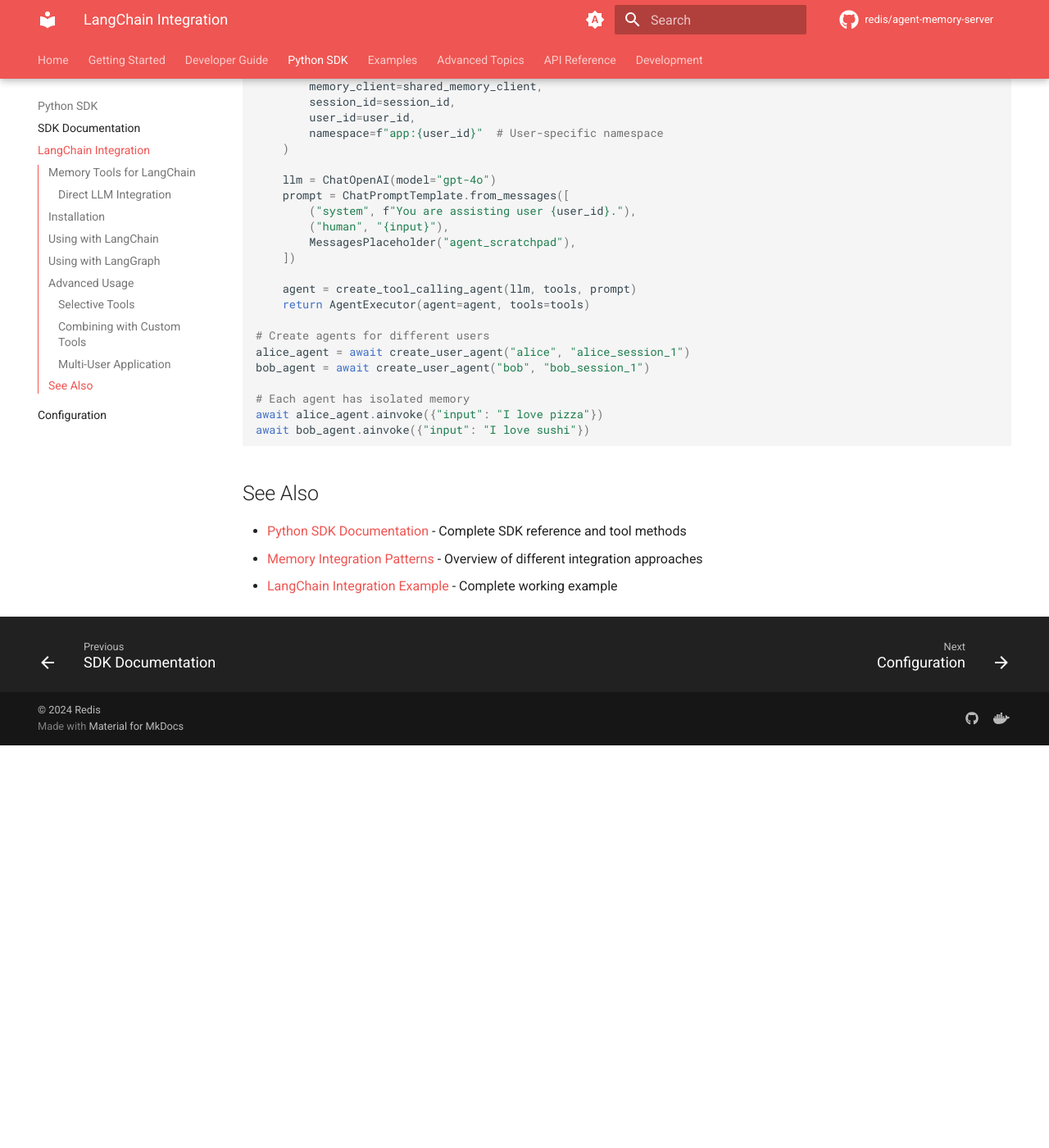
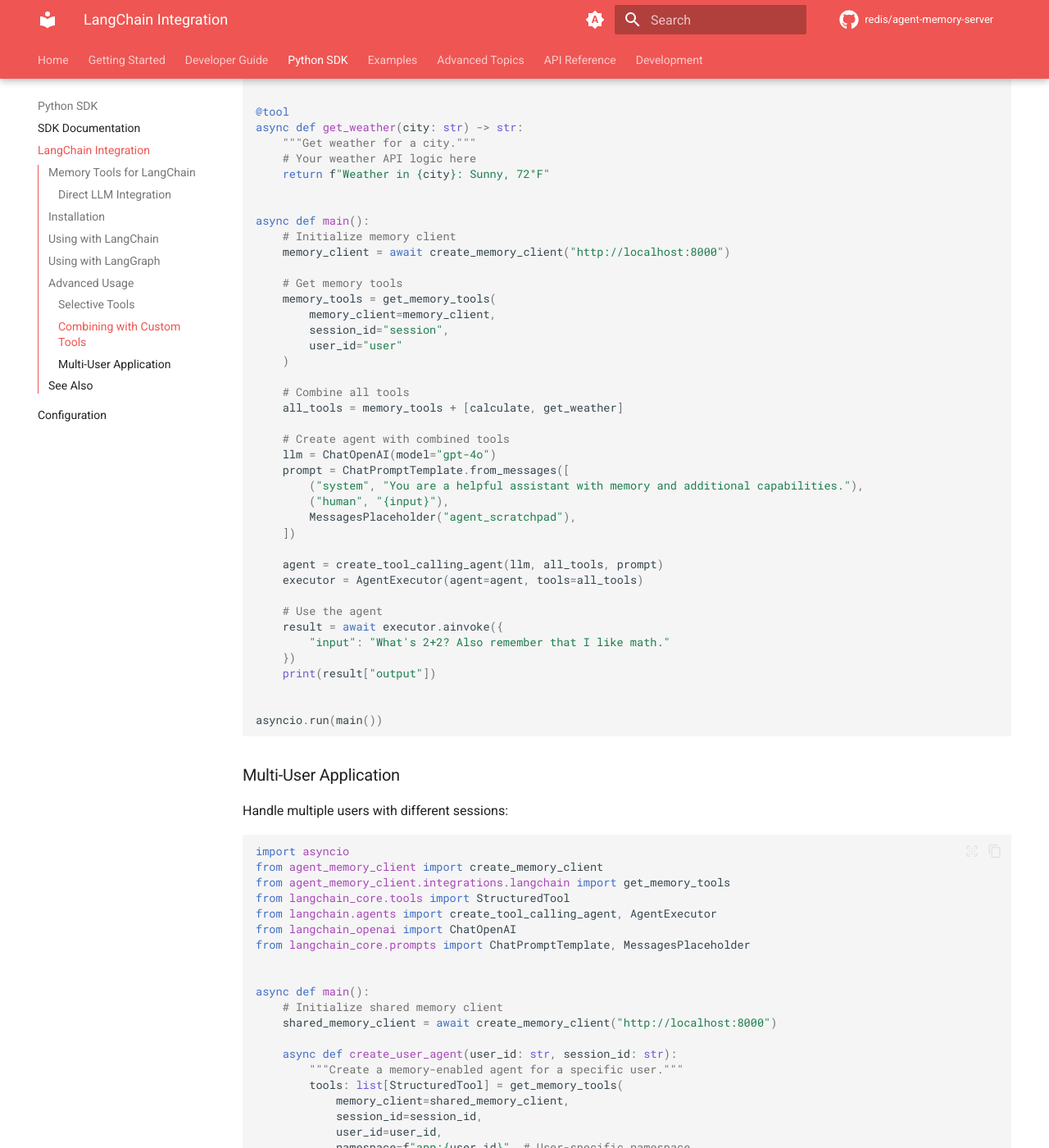
Before and after one commit to redis/agent-memory-server, an MkDocs documentation site: the page built from docs/langchain-integration.md, in a window 1280 px wide and 1400 px high, scrolled down 4377 px. Shown: the whole window at 82% size. Built offline with MkDocs 1.6.1 and Material for MkDocs 9.7.7, drawn with Linux system fonts in a browser that asks for light colours; comment, search, counter and statistics services are not loaded; the version menu is left out; before the commit the page ends 5286 px from its top, so only the background shows below that; some of the changed text lies outside the part shown.

Commit message:
docs: Make all LangChain integration examples runnable
Wrap all code examples in async main() functions with asyncio.run():
- Direct LLM Integration example
- Using with LangChain example
- Using with LangGraph example
- Selective Tools example
- Combining with Custom Tools example (added missing prompt)
- Multi-User Application example

All examples are now copy-paste runnable without modification.

````diff
--- a/docs/langchain-integration.md
+++ b/docs/langchain-integration.md
@@ -13,30 +13,36 @@
 You can bind memory tools directly to a LangChain LLM:
 
 ```python
+import asyncio
 from agent_memory_client import create_memory_client
 from agent_memory_client.integrations.langchain import get_memory_tools
 from langchain_openai import ChatOpenAI
 from langchain_core.tools import StructuredTool
 
-# Initialize the memory client
-memory_client = await create_memory_client("http://localhost:8000")
 
-# Get memory tools as LangChain StructuredTool instances
-tools: list[StructuredTool] = get_memory_tools(
-    memory_client=memory_client,
-    session_id="user_session_123",
-    user_id="alice"
-)
+async def main():
+    # Initialize the memory client
+    memory_client = await create_memory_client("http://localhost:8000")
 
-# Bind tools to an LLM
-llm = ChatOpenAI(model="gpt-4o")
-llm_with_tools = llm.bind_tools(tools)
+    # Get memory tools as LangChain StructuredTool instances
+    tools: list[StructuredTool] = get_memory_tools(
+        memory_client=memory_client,
+        session_id="user_session_123",
+        user_id="alice"
+    )
 
-# Use the LLM with memory capabilities
-response = await llm_with_tools.ainvoke(
-    "Remember that I prefer morning meetings and I work remotely"
-)
-print(response)
+    # Bind tools to an LLM
+    llm = ChatOpenAI(model="gpt-4o")
+    llm_with_tools = llm.bind_tools(tools)
+
+    # Use the LLM with memory capabilities
+    response = await llm_with_tools.ainvoke(
+        "Remember that I prefer morning meetings and I work remotely"
+    )
+    print(response)
+
+
+asyncio.run(main())
 ```
 
 The LLM can now automatically use memory tools to store and retrieve information during conversations.
@@ -60,6 +66,7 @@
 Here's a complete example of creating a memory-enabled LangChain agent:
 
 ```python
+import asyncio
 from agent_memory_client import create_memory_client
 from agent_memory_client.integrations.langchain import get_memory_tools
 from langchain.agents import create_tool_calling_agent, AgentExecutor
@@ -67,38 +74,43 @@
 from langchain_core.tools import StructuredTool
 from langchain_openai import ChatOpenAI
 
-# Initialize memory client
-memory_client = await create_memory_client("http://localhost:8000")
 
-# Get memory tools
-tools: list[StructuredTool] = get_memory_tools(
-    memory_client=memory_client,
-    session_id="my_session",
-    user_id="alice"
-)
+async def main():
+    # Initialize memory client
+    memory_client = await create_memory_client("http://localhost:8000")
 
-# Create LangChain agent
-llm = ChatOpenAI(model="gpt-4o")
-prompt = ChatPromptTemplate.from_messages([
-    ("system", "You are a helpful assistant with persistent memory."),
-    ("human", "{input}"),
-    MessagesPlaceholder("agent_scratchpad"),
-])
+    # Get memory tools
+    tools: list[StructuredTool] = get_memory_tools(
+        memory_client=memory_client,
+        session_id="my_session",
+        user_id="alice"
+    )
 
-agent = create_tool_calling_agent(llm, tools, prompt)
-executor = AgentExecutor(agent=agent, tools=tools)
+    # Create LangChain agent
+    llm = ChatOpenAI(model="gpt-4o")
+    prompt = ChatPromptTemplate.from_messages([
+        ("system", "You are a helpful assistant with persistent memory."),
+        ("human", "{input}"),
+        MessagesPlaceholder("agent_scratchpad"),
+    ])
 
-# Use the agent
-result = await executor.ainvoke({
-    "input": "Remember that I love pizza and work at TechCorp"
-})
-print(result["output"])
+    agent = create_tool_calling_agent(llm, tools, prompt)
+    executor = AgentExecutor(agent=agent, tools=tools)
 
-# Later conversation - agent can recall the information
-result = await executor.ainvoke({
-    "input": "What do you know about my food preferences?"
-})
-print(result["output"])
+    # Use the agent
+    result = await executor.ainvoke({
+        "input": "Remember that I love pizza and work at TechCorp"
+    })
+    print(result["output"])
+
+    # Later conversation - agent can recall the information
+    result = await executor.ainvoke({
+        "input": "What do you know about my food preferences?"
+    })
+    print(result["output"])
+
+
+asyncio.run(main())
 ```
 
 ## Using with LangGraph
@@ -106,37 +118,43 @@
 You can use memory tools in LangGraph workflows:
 
 ```python
+import asyncio
 from agent_memory_client import create_memory_client
 from agent_memory_client.integrations.langchain import get_memory_tools
 from langchain_core.tools import StructuredTool
 from langchain_openai import ChatOpenAI
 from langgraph.prebuilt import create_react_agent
 
-# Initialize memory client
-memory_client = await create_memory_client("http://localhost:8000")
 
-# Get memory tools
-tools: list[StructuredTool] = get_memory_tools(
-    memory_client=memory_client,
-    session_id="langgraph_session",
-    user_id="alice"
-)
+async def main():
+    # Initialize memory client
+    memory_client = await create_memory_client("http://localhost:8000")
 
-# Create a LangGraph agent with memory tools
-llm = ChatOpenAI(model="gpt-4o")
-graph = create_react_agent(llm, tools)
+    # Get memory tools
+    tools: list[StructuredTool] = get_memory_tools(
+        memory_client=memory_client,
+        session_id="langgraph_session",
+        user_id="alice"
+    )
 
-# Use the agent
-result = await graph.ainvoke({
-    "messages": [("user", "Remember that I'm learning Python and prefer visual examples")]
-})
-print(result["messages"][-1].content)
+    # Create a LangGraph agent with memory tools
+    llm = ChatOpenAI(model="gpt-4o")
+    graph = create_react_agent(llm, tools)
 
-# Continue the conversation
-result = await graph.ainvoke({
-    "messages": [("user", "What programming language am I learning?")]
-})
-print(result["messages"][-1].content)
+    # Use the agent
+    result = await graph.ainvoke({
+        "messages": [("user", "Remember that I'm learning Python and prefer visual examples")]
+    })
+    print(result["messages"][-1].content)
+
+    # Continue the conversation
+    result = await graph.ainvoke({
+        "messages": [("user", "What programming language am I learning?")]
+    })
+    print(result["messages"][-1].content)
+
+
+asyncio.run(main())
 ```
 
 ## Advanced Usage
@@ -146,15 +164,25 @@
 Get only specific tools you need:
 
 ```python
+import asyncio
+from agent_memory_client import create_memory_client
 from agent_memory_client.integrations.langchain import get_memory_tools
 from langchain_core.tools import StructuredTool
 
-tools: list[StructuredTool] = get_memory_tools(
-    memory_client=client,
-    session_id="chat_session",
-    user_id="alice",
-    tools=["search_memory", "create_long_term_memory"]
-)
+
+async def main():
+    # Initialize memory client
+    memory_client = await create_memory_client("http://localhost:8000")
+
+    tools: list[StructuredTool] = get_memory_tools(
+        memory_client=memory_client,
+        session_id="chat_session",
+        user_id="alice",
+        tools=["search_memory", "create_long_term_memory"]
+    )
+
+
+asyncio.run(main())
 ```
 
 ### Combining with Custom Tools
@@ -162,15 +190,14 @@
 Combine memory tools with your own custom tools:
 
 ```python
+import asyncio
+from agent_memory_client import create_memory_client
+from agent_memory_client.integrations.langchain import get_memory_tools
 from langchain_core.tools import tool
-from agent_memory_client.integrations.langchain import get_memory_tools
+from langchain.agents import create_tool_calling_agent, AgentExecutor
+from langchain_core.prompts import ChatPromptTemplate, MessagesPlaceholder
+from langchain_openai import ChatOpenAI
 
-# Get memory tools
-memory_tools = get_memory_tools(
-    memory_client=client,
-    session_id="session",
-    user_id="user"
-)
 
 # Define custom tools
 @tool
@@ -184,18 +211,47 @@
     except (ValueError, SyntaxError):
         return "Error: Invalid expression"
 
+
 @tool
 async def get_weather(city: str) -> str:
     """Get weather for a city."""
     # Your weather API logic here
     return f"Weather in {city}: Sunny, 72°F"
 
-# Combine all tools
-all_tools = memory_tools + [calculate, get_weather]
 
-# Use with agent
-agent = create_tool_calling_agent(llm, all_tools, prompt)
-executor = AgentExecutor(agent=agent, tools=all_tools)
+async def main():
+    # Initialize memory client
+    memory_client = await create_memory_client("http://localhost:8000")
+
+    # Get memory tools
+    memory_tools = get_memory_tools(
+        memory_client=memory_client,
+        session_id="session",
+        user_id="user"
+    )
+
+    # Combine all tools
+    all_tools = memory_tools + [calculate, get_weather]
+
+    # Create agent with combined tools
+    llm = ChatOpenAI(model="gpt-4o")
+    prompt = ChatPromptTemplate.from_messages([
+        ("system", "You are a helpful assistant with memory and additional capabilities."),
+        ("human", "{input}"),
+        MessagesPlaceholder("agent_scratchpad"),
+    ])
+
+    agent = create_tool_calling_agent(llm, all_tools, prompt)
+    executor = AgentExecutor(agent=agent, tools=all_tools)
+
+    # Use the agent
+    result = await executor.ainvoke({
+        "input": "What's 2+2? Also remember that I like math."
+    })
+    print(result["output"])
+
+
+asyncio.run(main())
 ```
 
 ### Multi-User Application
@@ -203,36 +259,48 @@
 Handle multiple users with different sessions:
 
 ```python
+import asyncio
+from agent_memory_client import create_memory_client
 from agent_memory_client.integrations.langchain import get_memory_tools
 from langchain_core.tools import StructuredTool
+from langchain.agents import create_tool_calling_agent, AgentExecutor
+from langchain_openai import ChatOpenAI
+from langchain_core.prompts import ChatPromptTemplate, MessagesPlaceholder
 
-async def create_user_agent(user_id: str, session_id: str):
-    """Create a memory-enabled agent for a specific user."""
 
-    tools: list[StructuredTool] = get_memory_tools(
-        memory_client=shared_memory_client,
-        session_id=session_id,
-        user_id=user_id,
-        namespace=f"app:{user_id}"  # User-specific namespace
-    )
+async def main():
+    # Initialize shared memory client
+    shared_memory_client = await create_memory_client("http://localhost:8000")
 
-    llm = ChatOpenAI(model="gpt-4o")
-    prompt = ChatPromptTemplate.from_messages([
-        ("system", f"You are assisting user {user_id}."),
-        ("human", "{input}"),
-        MessagesPlaceholder("agent_scratchpad"),
-    ])
+    async def create_user_agent(user_id: str, session_id: str):
+        """Create a memory-enabled agent for a specific user."""
+        tools: list[StructuredTool] = get_memory_tools(
+            memory_client=shared_memory_client,
+            session_id=session_id,
+            user_id=user_id,
+            namespace=f"app:{user_id}"  # User-specific namespace
+        )
 
-    agent = create_tool_calling_agent(llm, tools, prompt)
-    return AgentExecutor(agent=agent, tools=tools)
+        llm = ChatOpenAI(model="gpt-4o")
+        prompt = ChatPromptTemplate.from_messages([
+            ("system", f"You are assisting user {user_id}."),
+            ("human", "{input}"),
+            MessagesPlaceholder("agent_scratchpad"),
+        ])
 
-# Create agents for different users
-alice_agent = await create_user_agent("alice", "alice_session_1")
-bob_agent = await create_user_agent("bob", "bob_session_1")
+        agent = create_tool_calling_agent(llm, tools, prompt)
+        return AgentExecutor(agent=agent, tools=tools)
 
-# Each agent has isolated memory
-await alice_agent.ainvoke({"input": "I love pizza"})
-await bob_agent.ainvoke({"input": "I love sushi"})
+    # Create agents for different users
+    alice_agent = await create_user_agent("alice", "alice_session_1")
+    bob_agent = await create_user_agent("bob", "bob_session_1")
+
+    # Each agent has isolated memory
+    await alice_agent.ainvoke({"input": "I love pizza"})
+    await bob_agent.ainvoke({"input": "I love sushi"})
+
+
+asyncio.run(main())
 ```
 
 ## See Also
````
